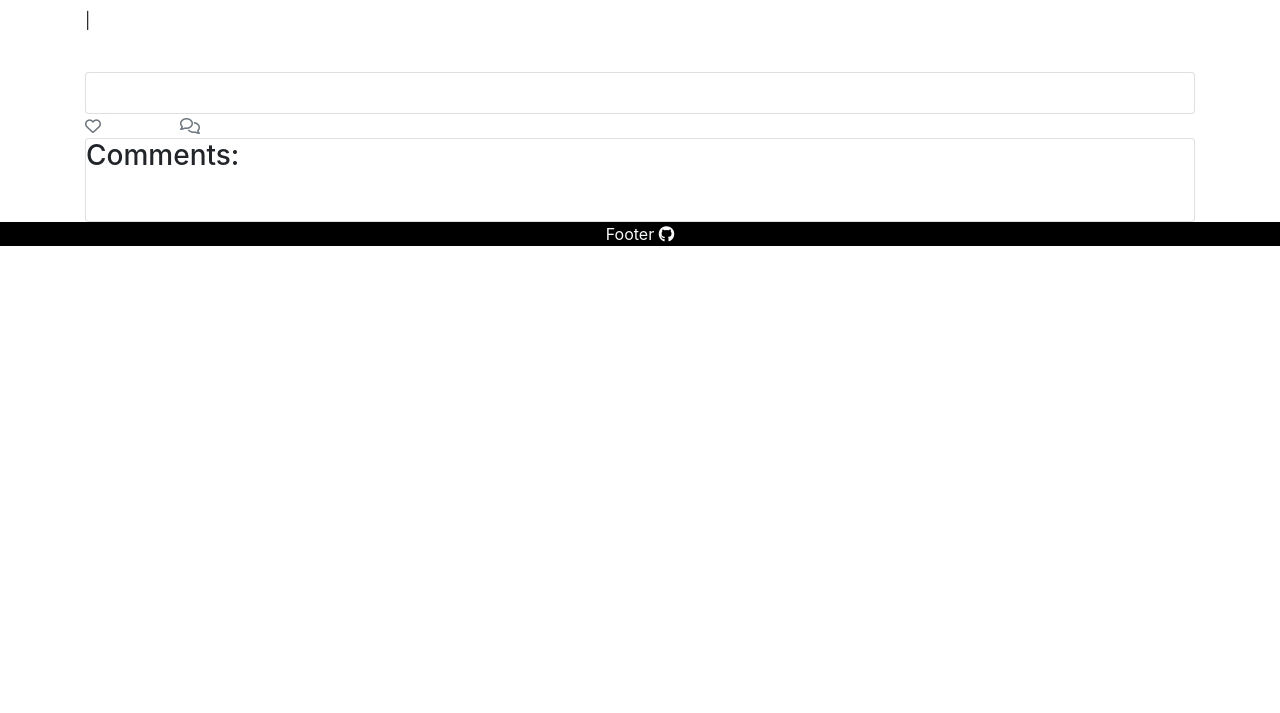
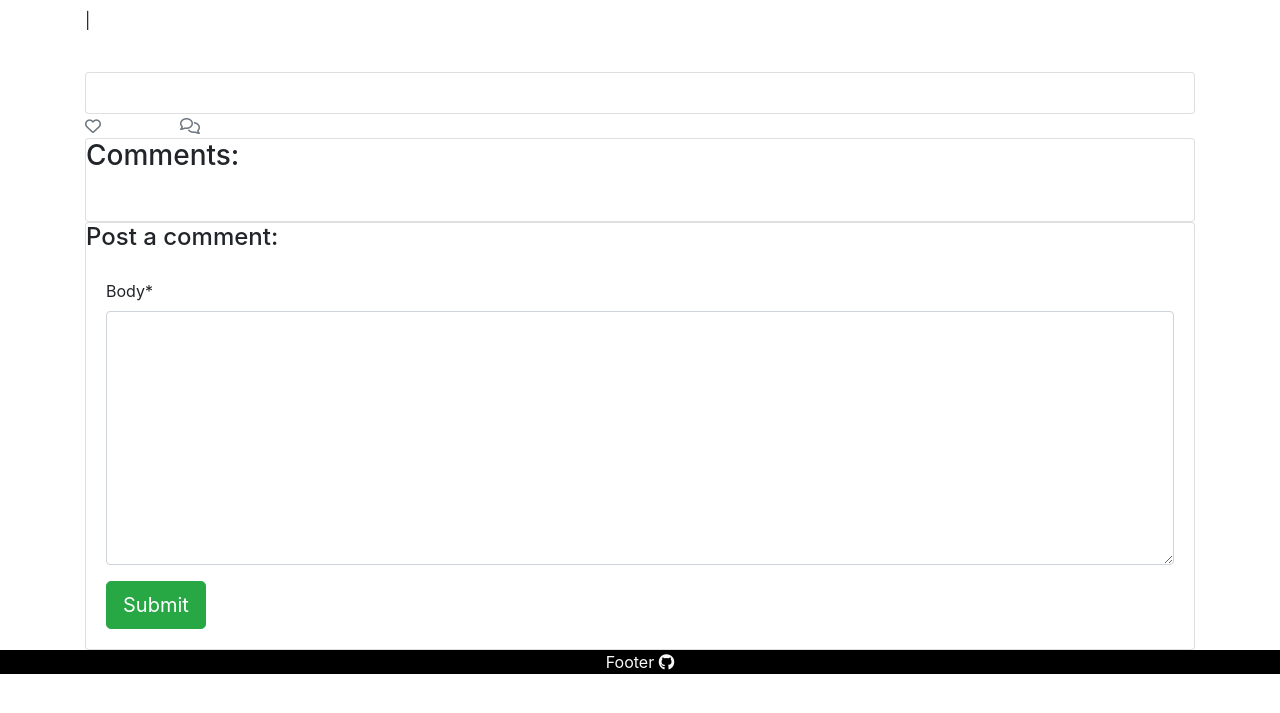
Before and after one commit to jts272/pp4-safe-hands-guitar-tech, a Django app: template templates/post_detail.html in a window 1280 px wide. Shown: the part 56-769 px from the top of the page. Run offline with Django 3.2, Linux system fonts and the light colour scheme; the template is opened without the code that fills it: values that come from a table or form of the project are taken from there, others are empty; the visitor is signed in with stand-in values (Sample User, id 1); some libraries are stand-ins or nearby versions.

Commit message:
feat: render comment form for logged in users

```diff
--- a/blog/views.py
+++ b/blog/views.py
@@ -3,6 +3,8 @@ from django.shortcuts import render, get_object_or_404
 from django.views import generic, View
 # Import the models that the views are based upon
 from .models import Post
+# Import the form required for posting comments
+from .forms import CommentForm
 
 # Create your views here.
 
@@ -51,6 +53,7 @@ class PostDetail(View):
             {
                 'post': post,
                 'comments': comments,
-                'liked': liked
+                'liked': liked,
+                'comment_form': CommentForm,
             }
         )
--- a/pp4/settings.py
+++ b/pp4/settings.py
@@ -56,7 +56,7 @@ INSTALLED_APPS = [
     'cloudinary',
     'django_summernote',
     'crispy_forms',
-    'cripsy_bootstrap4',
+    'crispy_bootstrap4',
     'blog',
 ]
 
--- a/templates/post_detail.html
+++ b/templates/post_detail.html
@@ -1,11 +1,9 @@
 {% extends "base.html" %}
-
+{% load crispy_forms_tags %}
 {% block content %}
-
   <!-- Detailed post view with comments section -->
   <!-- Reference: https://github.com/Code-Institute-Solutions/django-blog-starter-files/blob/master/templates/post_detail.html-->
   <div class="container">
-
     <div class="row">
       <div class="col">
         <!-- Post heading -->
@@ -15,9 +13,9 @@
         <!-- Featured image-->
         <div class="d-none d-md-block">
           {% if "placholder" in post.featured_image.url %}
-        <img
-          src="https://images.pexels.com/photos/5749829/pexels-photo-5749829.jpeg?auto=compress&cs=tinysrgb&w=1260&h=750&dpr=1"
-          alt="A red guitar" width="100%">
+            <img src="https://images.pexels.com/photos/5749829/pexels-photo-5749829.jpeg?auto=compress&cs=tinysrgb&w=1260&h=750&dpr=1"
+                 alt="A red guitar"
+                 width="100%">
           {% else %}
             <img src="{{ post.featured_image.url }}" alt="" width="100%">
           {% endif %}
@@ -52,7 +50,19 @@
         {% endfor %}
       </div>
     </div>
-
+    <!-- Comment form -->
+    <!-- Reference: https://youtu.be/dm1MToEiXuw?t=264-->
+    {% if user.is_authenticated %}
+      <div class="card">
+        <h4>Post a comment:</h4>
+        <div class="card-body">
+          <form method="post">
+            {{ comment_form|crispy }}
+            {% csrf_token %}
+            <button type="submit" class="btn btn-success btn-lg">Submit</button>
+          </form>
         </div>
-
+      </div>
+    {% endif %}
+  </div>
 {% endblock content %}
```
Lines whose indentation alone changed are shown as unchanged.
